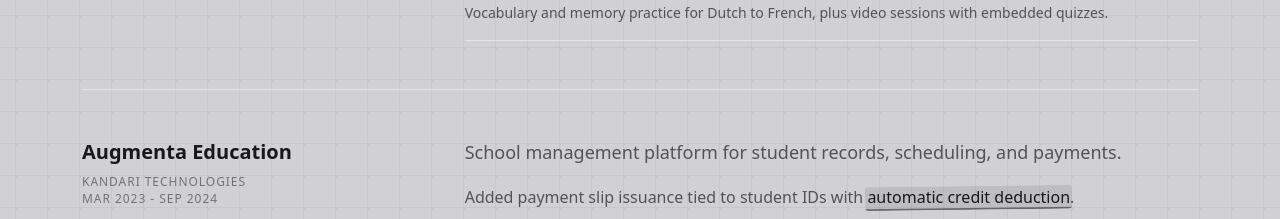
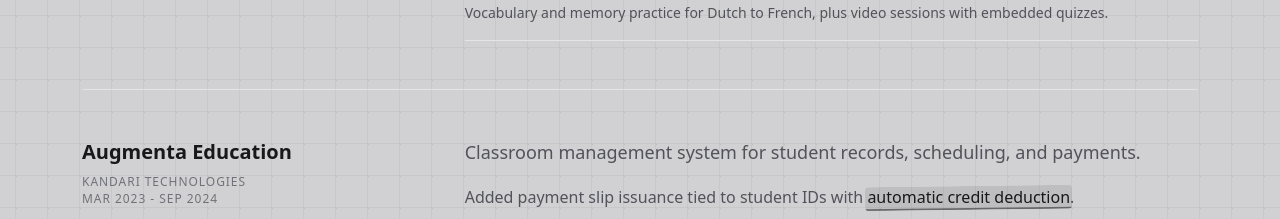
Before and after one commit to dew97-tech/NextFolio, a Next.js app: page / in a window 1280 px wide. Shown: the part 1800-2019 px from the top of the page. Built offline with nearby package versions, Linux system fonts and the light colour scheme; no server answers.

Commit message:
fix: describe Augmenta as a classroom management system everywhere
The case study summary was updated but the resume entry was not, so the home
page row and the case study page described the same project differently.

```diff
--- a/src/data/resume.ts
+++ b/src/data/resume.ts
@@ -160,7 +160,7 @@
         {
           name: "Augmenta Education",
           description:
-            "School management platform for student records, scheduling, and payments.",
+            "Classroom management system for student records, scheduling, and payments.",
           highlight: "automatic credit deduction",
           href: "/work/augmenta",
           stack: ["Laravel", "Blade", "PHP"],
```
